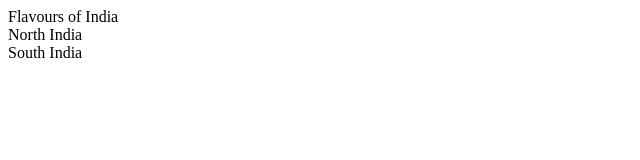
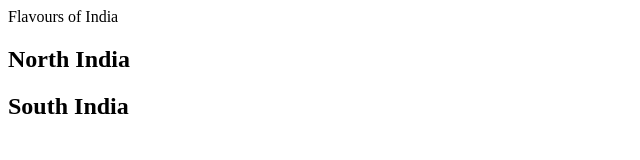
Before and after one commit to Nagapraveenac/BlogProject, a plain HTML site: page index.html in a window 1280 px wide. Shown: the whole page, without its empty margins (0-640 px from the left). Drawn offline with Linux system fonts and the light colour scheme; files that its build step writes are made by us from their sources.

Commit message:
Making sidebar content as secondary headings

```diff
--- a/index.html
+++ b/index.html
@@ -8,8 +8,9 @@
     <body>
         <div class="blog">
             <div class="header">Flavours of India</div>
-            <div class="sidebar">North India</div>
-            <div class="sidebar">South India</div>
+            <div class="sidebar"><h2>North India</h2></div>
+            <div class="sidebar"><h2>South India</h2></div>
+            <div class="content"></div>
 
         </div>
     </body>
```
